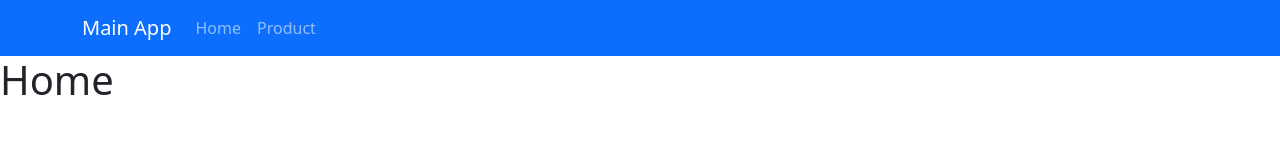
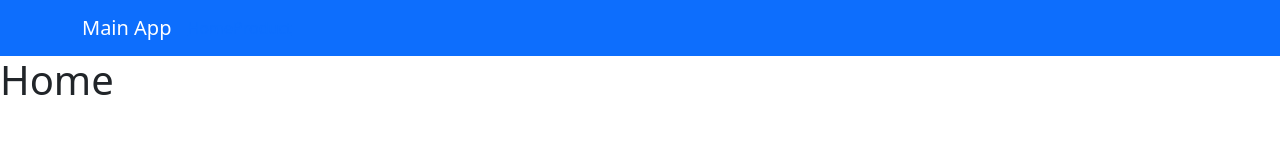
Before and after one commit to shamsara73/LearnReact, a React (Create React App) app: page / in a window 1280 px wide. Shown: the top 160 px of the page. Built offline with nearby package versions, Linux system fonts and the light colour scheme.

Commit message:
new commit office5

```diff
--- a/404.html
+++ b/404.html
@@ -22,7 +22,7 @@
       // https://username.github.io/repo-name/one/two?a=b&c=d#qwe becomes
       // https://username.github.io/repo-name/?/one/two&a=b~and~c=d#qwe
       // Otherwise, leave pathSegmentsToKeep as 0.
-      var pathSegmentsToKeep = 0;
+      var pathSegmentsToKeep = 1;
 
       var l = window.location;
       l.replace(
--- a/src/index.js
+++ b/src/index.js
@@ -1,8 +1,10 @@
 import ReactDOM from "react-dom/client";
 import {HashRouter , BrowserRouter as Router, Routes, Route } from "react-router-dom";
+// import {HashRouter, Route, Switch, Link } from "react-router-dom";
 import Layout from "./pages/Layout";
 import Home from "./pages/Home";
 import Product from "./pages/Product";
+import React from 'react'
 
 // export default function App() {
 //   return (
@@ -30,5 +32,40 @@ export default function App(){
   );
 }
 
+// export default function App(){
+// 	return (
+// 		<div className="App">
+// 			<div>
+// 				<nav>
+// 					<ul id="navigation">
+// 						<li>
+// 							<Link to="/">Home</Link>
+// 						</li>
+// 						<li>
+// 						<Link to="/product">Product</Link>
+// 						</li>
+// 					</ul>
+// 				</nav>
+// 			</div>
+// 				<Switch>
+// 				<Route path="/product">
+// 					<Product />
+// 				</Route>
+// 			</Switch>
+// 			</div>
+// 				);
+// }
+
 const root = ReactDOM.createRoot(document.getElementById('root'));
-root.render(<App />);
+root.render(<>
+<React.StrictMode>
+<App />
+</React.StrictMode>
+</>);
+// root.render(<>
+//  <React.StrictMode>
+//     <HashRouter>
+//       <App />
+//     </HashRouter>
+//   </React.StrictMode>
+// </>);
--- a/src/pages/Layout.js
+++ b/src/pages/Layout.js
@@ -13,8 +13,10 @@ const Layout = () => {
         <Navbar.Toggle aria-controls="basic-navbar-nav" />
         <Navbar.Collapse id="basic-navbar-nav">
           <Nav className="me-auto">
-            <Nav.Link href="/">Home</Nav.Link>
-            <Nav.Link href="/product">Product</Nav.Link>
+            {/* <Nav.Link href="/">Home</Nav.Link>
+            <Nav.Link href="/product">Product</Nav.Link> */}
+             <Link to="/">Home</Link>
+             <Link to="/product">Product</Link>
           </Nav>
         </Navbar.Collapse>
       </Container>
```
